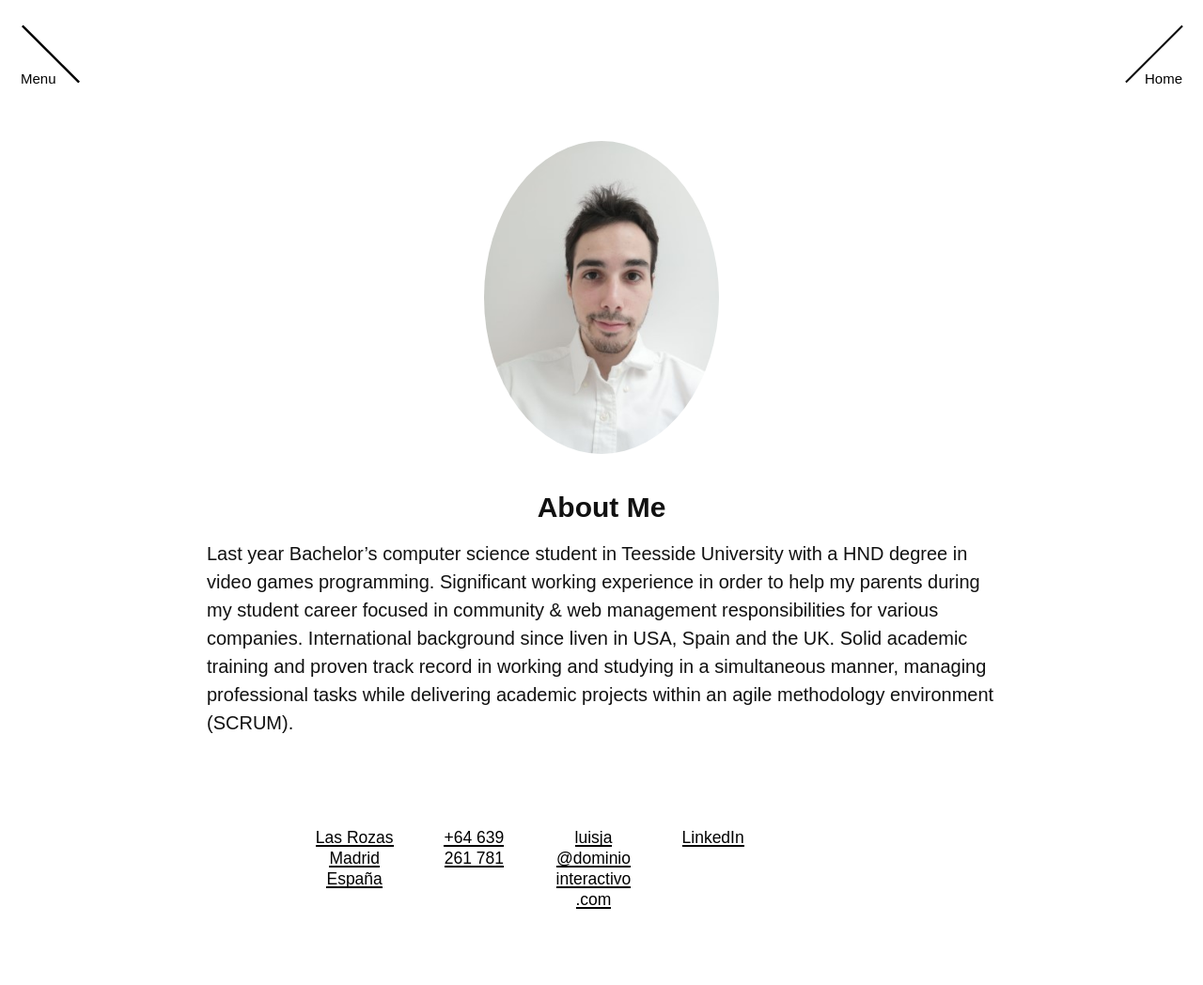
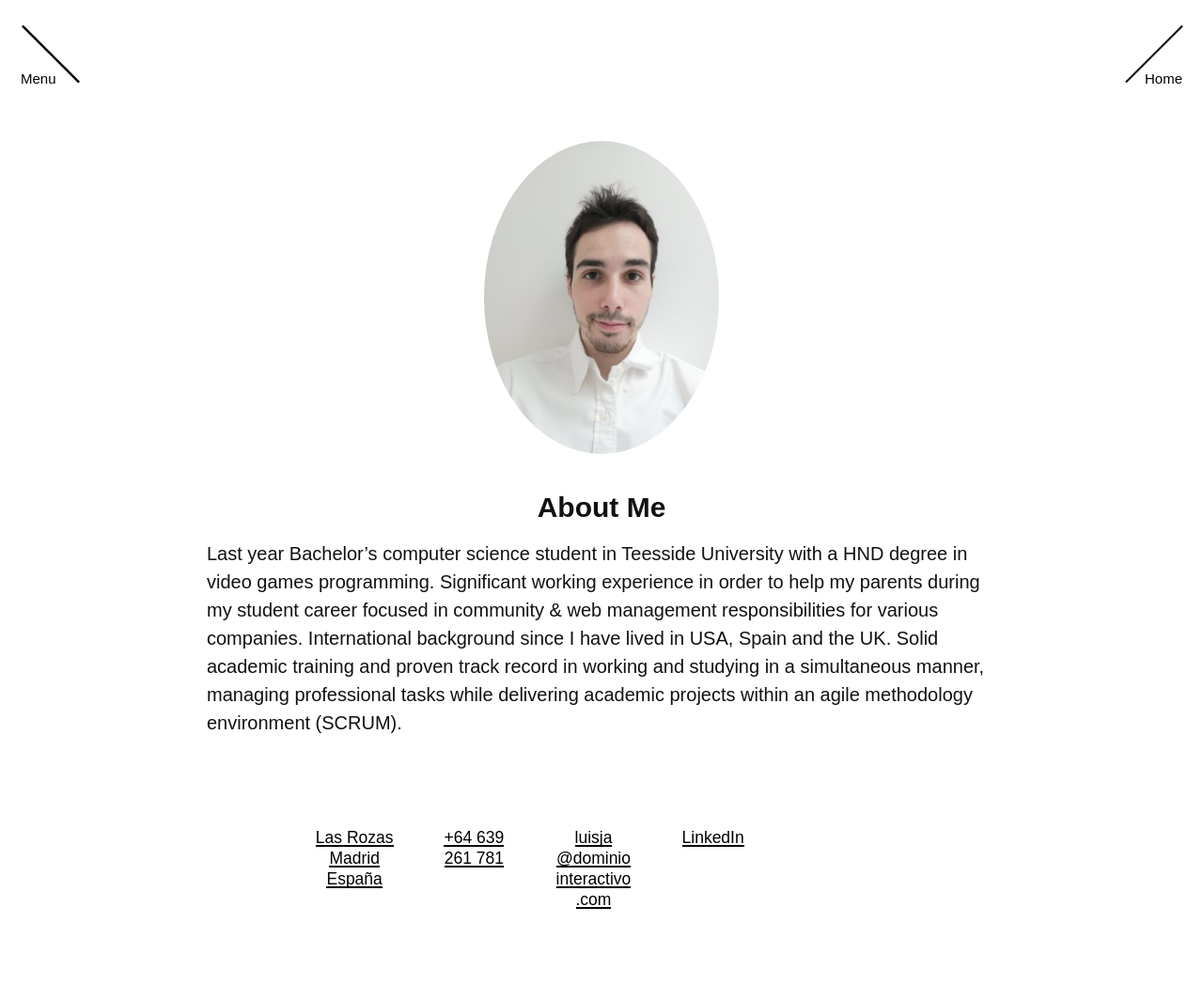
Before and after one commit to ljsanchezesjr/ljsanchezesjr.github.io, a Jekyll site: the page built from about.md, in a window 1280 px wide. Shown: the whole page at 94% size. Built offline with Jekyll 4.4.1, drawn with Linux system fonts in a browser that asks for light colours; nearby versions of some CDN libraries; some web fonts are replaced.

Commit message:
text update

```diff
--- a/about.md
+++ b/about.md
@@ -8,7 +8,7 @@
 ---
 
 Last year Bachelor’s computer science student in Teesside University with a HND degree in video games programming. Significant working experience in order to help my parents during my student career focused in community & web management responsibilities for various companies.
-International background since liven in USA, Spain and the UK. Solid academic training and proven track record in working and studying in a simultaneous manner, managing professional tasks while delivering academic projects within an agile methodology environment (SCRUM).
+International background since I have lived in USA, Spain and the UK. Solid academic training and proven track record in working and studying in a simultaneous manner, managing professional tasks while delivering academic projects within an agile methodology environment (SCRUM).
 
 
 <!--
```
Also changed, not shown: resume.md (+21 -19 lines).
